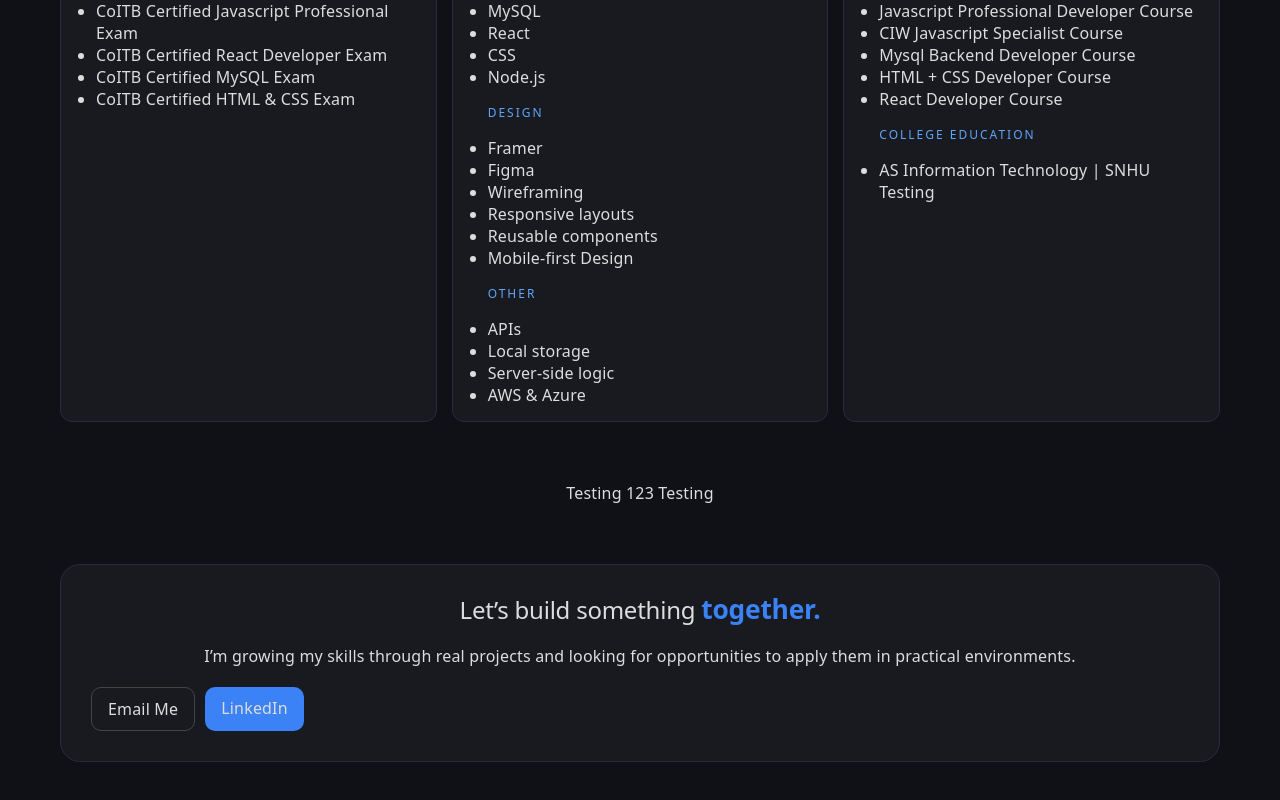
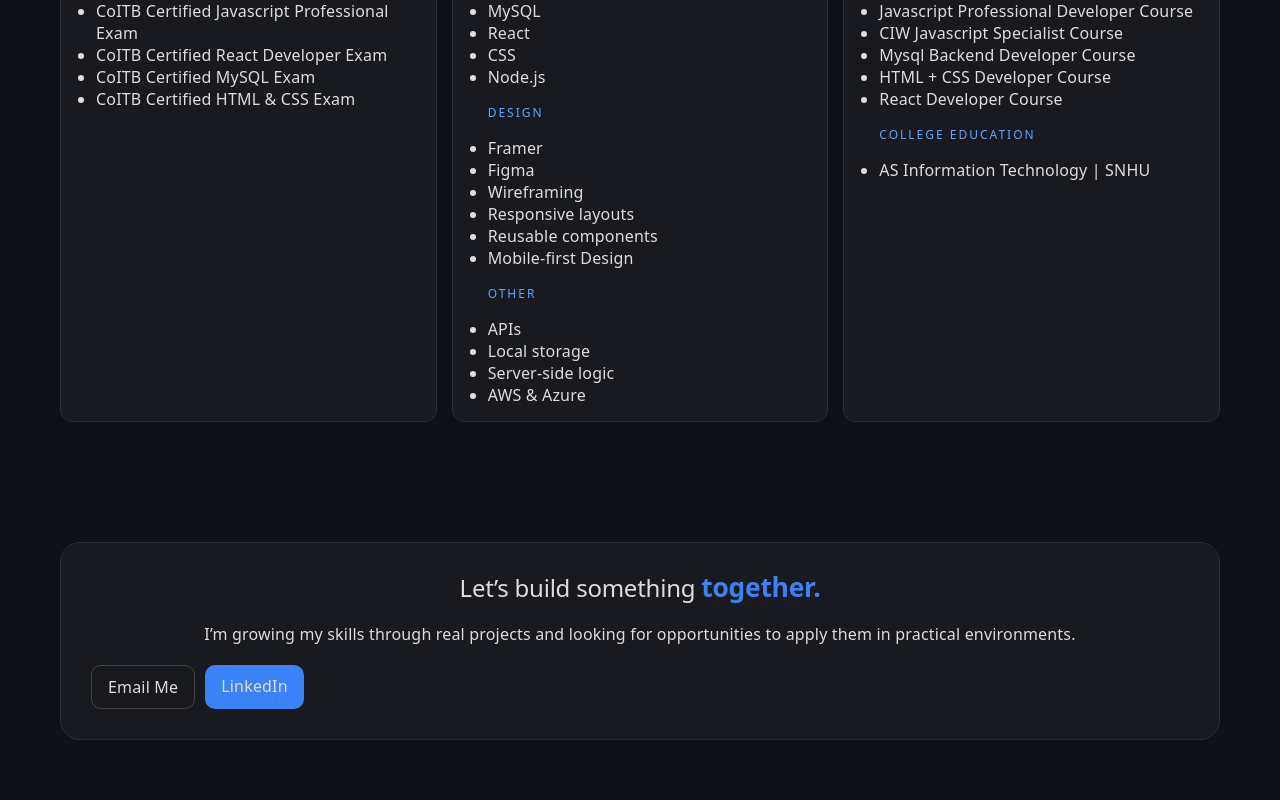
Before and after one commit to OJoeMDC/Osceola-portfolio, a React (Vite) app: page / in a window 1280 px wide. Shown: the part 1063-1863 px from the top of the page. Built offline with nearby package versions, Linux system fonts and the light colour scheme; no server answers.

Commit message:
removed testing

```diff
--- a/src/App.jsx
+++ b/src/App.jsx
@@ -200,15 +200,10 @@ function Home({ isAdmin, projects, setProjects, deleteProject, addProject, setEd
                 <li>React Developer Course</li>
                 <p className="eyebrow listTitle">College Education</p>
                 <li>AS Information Technology | SNHU</li>
-                <p>Testing</p>
               </ul>
             </div>
           </div>
       </section>
-
-      <div>
-        Testing 123 Testing
-      </div>
 
 
 
```
